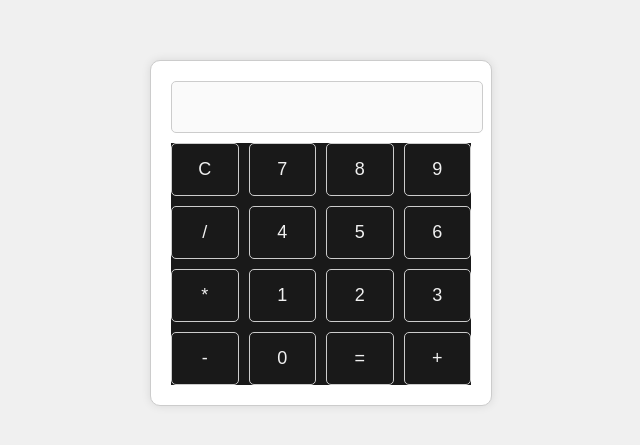
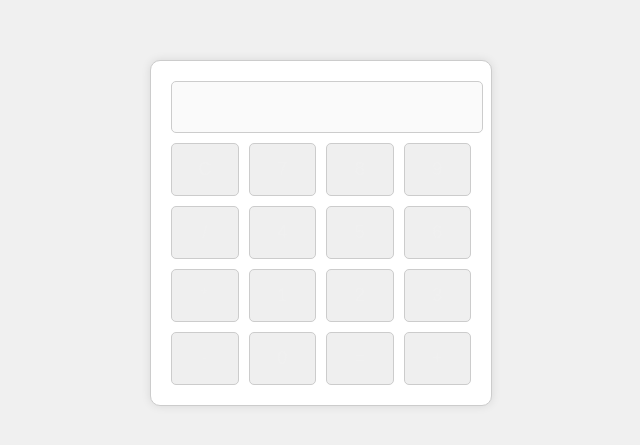
Before and after one commit to ManuelCFrontEnd/basic_calculator, a plain HTML site: page src/index.html in a window 1280 px wide. Shown: the part 167-612 px from the top of the page, without its empty margins (319-959 px from the left). Drawn offline with Linux system fonts and the light colour scheme.

Commit message:
Update style.css

```diff
--- a/src/styles/style.css
+++ b/src/styles/style.css
@@ -29,7 +29,6 @@ body {
 }
 
 .buttons {
-    background-color: #191919;
     color: #f0f0f0;
     display: grid;
     grid-template-columns: repeat(4, 1fr);
@@ -37,7 +36,6 @@ body {
 }
 
 .btn {
-    background-color: #191919;
     color: #f0f0f0;
     border: 1px solid #ccc;
     border-radius: 5px;
```
